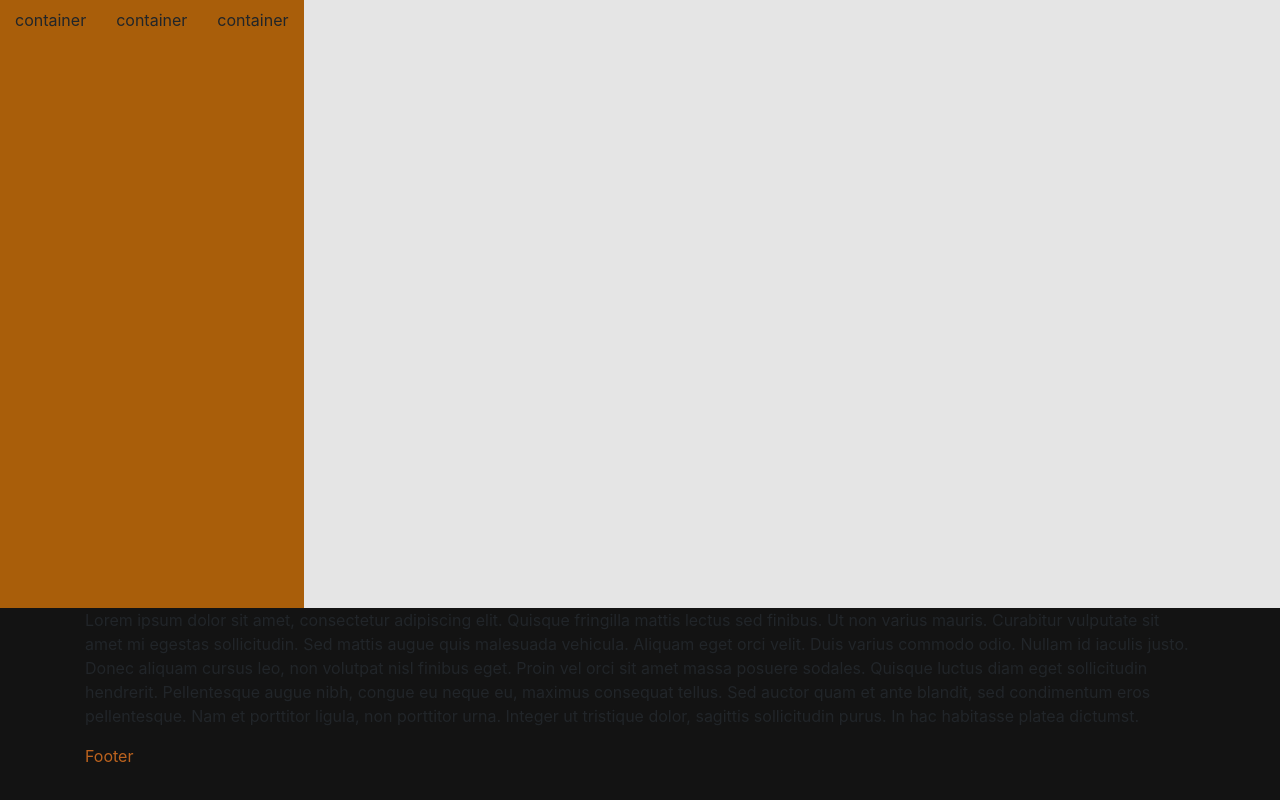
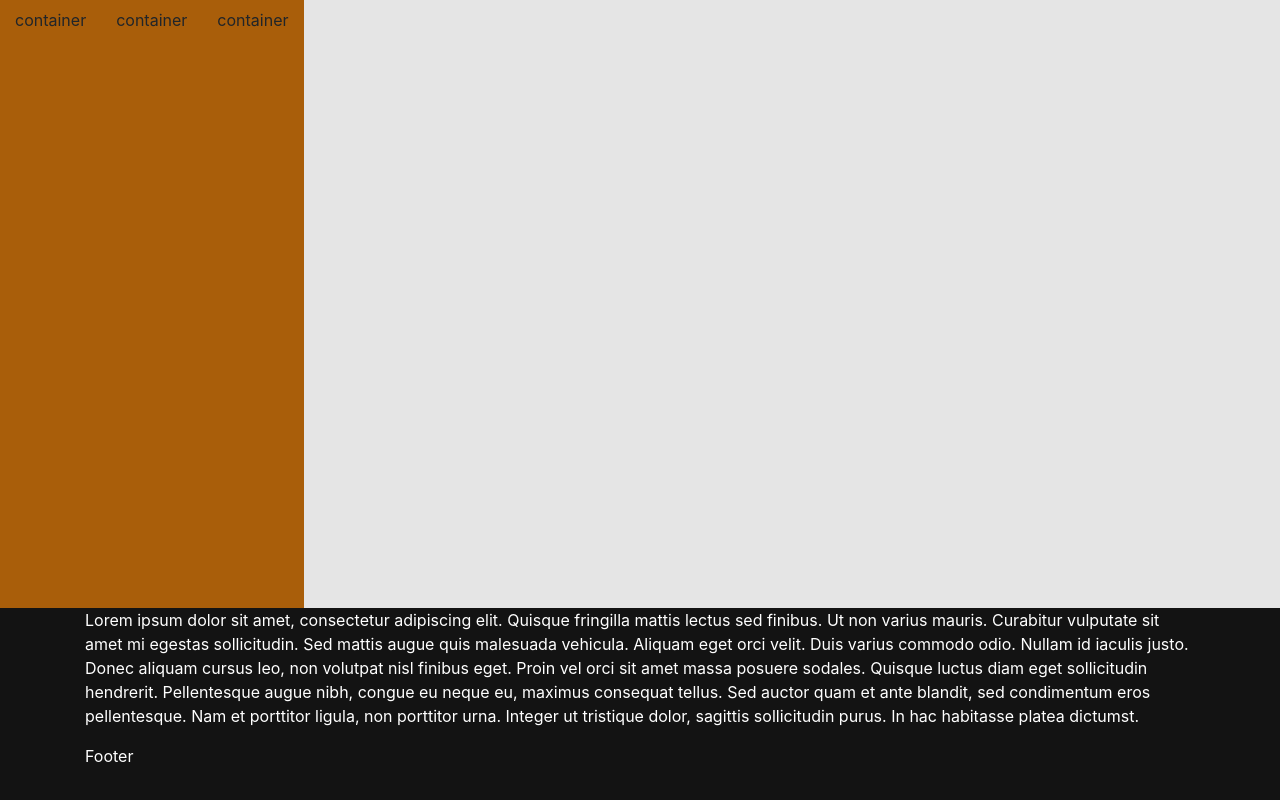
Before and after one commit to emurray1/Mango, a React (Create React App) app: page / in a window 1280 px wide. Shown: the part 1389-2189 px from the top of the page. Built offline with nearby package versions, Linux system fonts and the light colour scheme.

Commit message:
updating sass

```diff
--- a/src/Footer.js
+++ b/src/Footer.js
@@ -6,7 +6,7 @@ class Footer extends Component {
 	render() {
 		return (
     		<div className="footer container-fluid">
-    			<div className="container">
+    			<div className="container text-white">
     				<p>Footer</p>
     			</div>
     		</div>
--- a/src/footer.css
+++ b/src/footer.css
@@ -1,5 +1,4 @@
 .footer.container-fluid {
 	min-height: 100px;
-	background-color: #131313;
-	color: #BD631E;
+
 }
--- a/src/homepage/HomePage.js
+++ b/src/homepage/HomePage.js
@@ -46,7 +46,7 @@ const HomePage = () => {
                     </div>
                 </div>
                 <div className="row">
-                    <div className="container">
+                    <div className="container text-white">
                         <p>Lorem ipsum dolor sit amet, consectetur adipiscing elit. Quisque fringilla mattis lectus sed finibus. Ut non varius mauris. Curabitur vulputate sit amet mi egestas sollicitudin. Sed mattis augue quis malesuada vehicula. Aliquam eget orci velit. Duis varius commodo odio. Nullam id iaculis justo. Donec aliquam cursus leo, non volutpat nisl finibus eget. Proin vel orci sit amet massa posuere sodales. Quisque luctus diam eget sollicitudin hendrerit. Pellentesque augue nibh, congue eu neque eu, maximus consequat tellus. Sed auctor quam et ante blandit, sed condimentum eros pellentesque. Nam et porttitor ligula, non porttitor urna. Integer ut tristique dolor, sagittis sollicitudin purus. In hac habitasse platea dictumst.</p>
                     </div>
                 </div>
```
